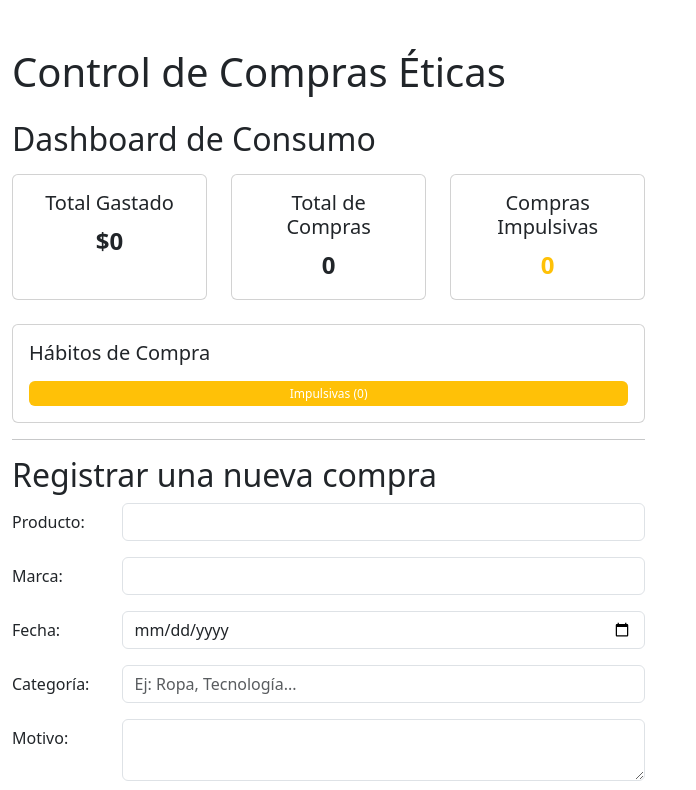
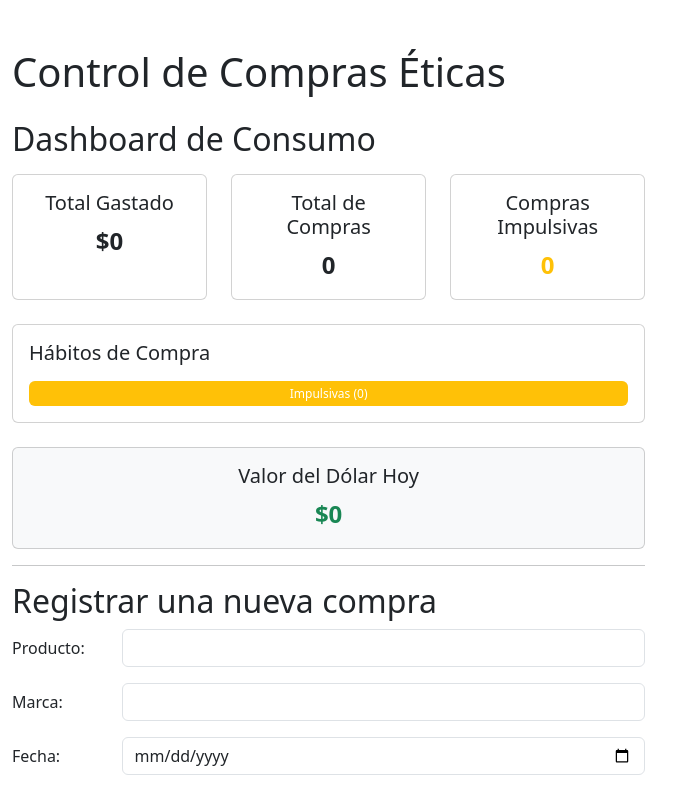
Before and after one commit to Danii-INA/proyecto-compras-eticas, a React (Vite) app: page / in a window 1280 px wide. Shown: the top 790 px of the page, without its empty margins (0-696 px from the left). Built offline with nearby package versions, Linux system fonts and the light colour scheme; no server answers.

Commit message:
se Integra API de mindicador.cl para mostrar el valor del dólar

```diff
--- a/src/App.jsx
+++ b/src/App.jsx
@@ -4,6 +4,7 @@ import { Container } from 'react-bootstrap';
 import FormularioCompra from './components/FormularioCompra';
 import ListaCompras from './components/ListaCompras'; // Lo importo aquí
 import Dashboard from './components/Dashboard'; // Se importa componente  Dashboard
+import IndicadorDolar from './components/indicadordolar'; //Se importa nuevo componente IndicadorDolar
 
 function App() {
   const [compras, setCompras] = useState(() => {
@@ -57,7 +58,10 @@ function App() {
       <h1>Control de Compras Éticas</h1>
 
       {/* Muestro el Dashboard arriba de todo, pasándole las compras */}
-      <Dashboard compras={compras} />
+            <Dashboard compras={compras} />
+
+      {/* 2. AÑADO EL COMPONENTE AQUÍ PARA QUE SE MUESTRE */}
+      <IndicadorDolar />
 
       <hr />
       {/* Ahora le paso al formulario la lógica de edición */}
--- /dev/null
+++ b/src/components/indicadordolar.jsx
@@ -0,0 +1,48 @@
+import { useState, useEffect } from 'react';
+import { Card } from 'react-bootstrap';
+
+const IndicadorDolar = () => {
+  // se agrega un estado para guardar el valor del dólar que se reciba de la API.
+  const [valorDolar, setValorDolar] = useState(null);
+  // se añade un estado para mostrar un mensaje de "cargando" mientras se espera la respuesta.
+  const [cargando, setCargando] = useState(true);
+
+  // se usa useEffect para hacer la llamada a la API solo una vez, cuando el componente se monta.
+  useEffect(() => {
+    // Esta es la URL de la API pública para el dólar.
+    const urlApi = 'https://mindicador.cl/api/dolar';
+
+    fetch(urlApi)
+      .then(response => response.json())
+      .then(data => {
+        // La API entrega  datos,se necesita solo el primer valor.
+        setValorDolar(data.serie[0].valor);
+      })
+      .catch(error => {
+        // Si hay un error, se muestra en la consola.
+        console.error("Error al obtener el valor del dólar:", error);
+      })
+      .finally(() => {
+        // Ya sea con éxito o con error, se muestra el mensaje de "cargando".
+        setCargando(false);
+      });
+  }, []); // El array vacío [] asegura que esto se ejecute solo una vez.
+
+  return (
+    <Card className="mt-4 text-center" bg="light">
+      <Card.Body>
+        <Card.Title>Valor del Dólar Hoy</Card.Title>
+        {cargando ? (
+          <Card.Text>Cargando...</Card.Text>
+        ) : (
+          <Card.Text className="fs-4 fw-bold text-success">
+            {/* se Formatea el número como moneda para que se vea bien */}
+            {new Intl.NumberFormat('es-CL', { style: 'currency', currency: 'CLP' }).format(valorDolar)}
+          </Card.Text>
+        )}
+      </Card.Body>
+    </Card>
+  );
+};
+
+export default IndicadorDolar;
```
